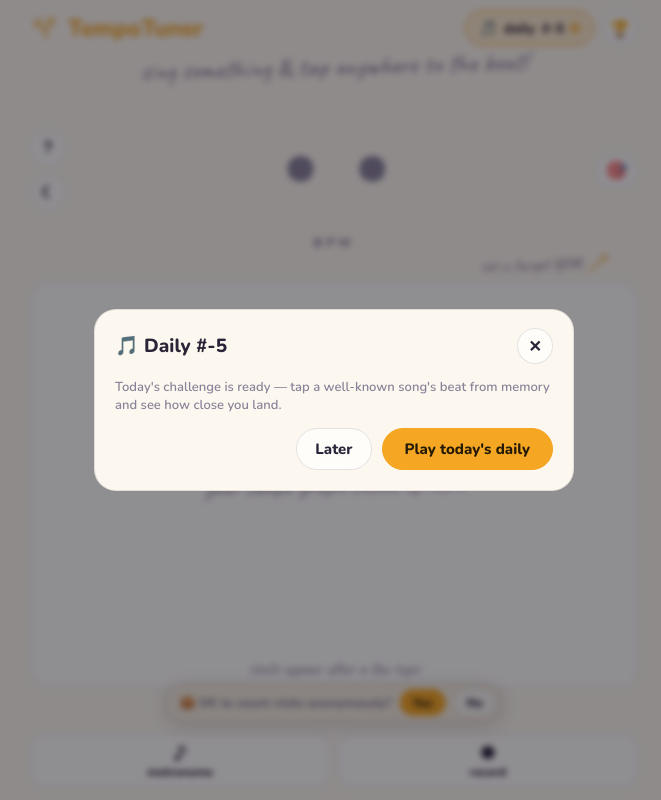
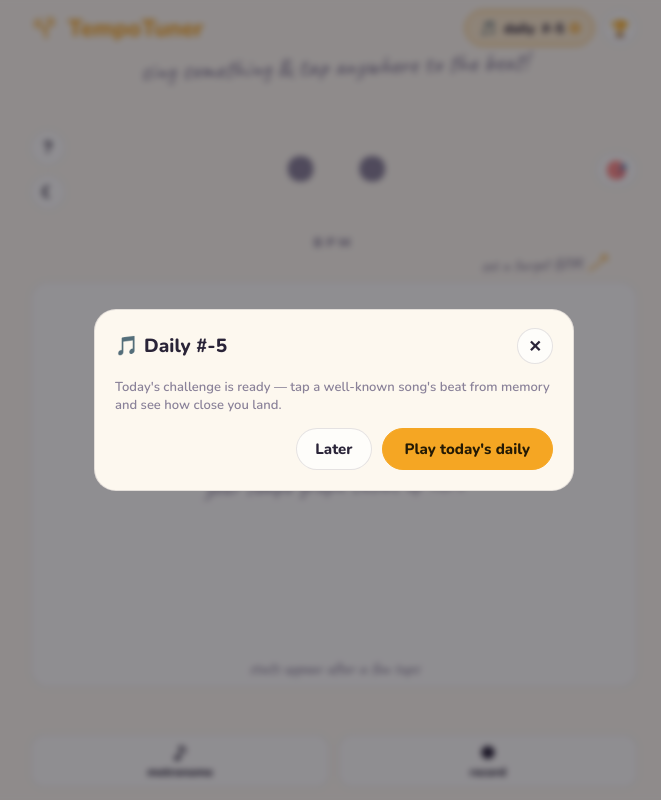
Before and after one commit to sgebb/TempoTuner, a React (Vite) app: page / in a window 1280 px wide. Shown: the whole page, without its empty margins (306-967 px from the left). Built offline with nearby package versions, Linux system fonts and the light colour scheme.

Commit message:
remove google analytics for goatcounter

```diff
--- a/index.html
+++ b/index.html
@@ -88,7 +88,7 @@
                 "name": "Is TempoTuner free and private?",
                 "acceptedAnswer": {
                   "@type": "Answer",
-                  "text": "Yes. TempoTuner is free, runs entirely in your browser, and needs no account. Taps and voice recordings never leave your device. Anonymous visit statistics are collected only if you accept analytics cookies."
+                  "text": "Yes. TempoTuner is free, runs entirely in your browser, and needs no account. Taps and voice recordings never leave your device. Visits are counted anonymously without cookies, so there is no consent banner."
                 }
               }
             ]
@@ -96,6 +96,12 @@
         ]
       }
     </script>
+    <!-- GoatCounter: cookie-free, anonymous visit counting — no consent banner needed -->
+    <script
+      data-goatcounter="https://sgebb.goatcounter.com/count"
+      async
+      src="//gc.zgo.at/count.js"
+    ></script>
   </head>
   <body>
     <div id="root"></div>
@@ -140,10 +146,10 @@
       </p>
       <h2>Privacy</h2>
       <p>
-        Taps and recordings never leave your device. If you accept the cookie question, visits are
-        counted anonymously with Google Analytics — nothing more. If you join the daily
-        leaderboard, your chosen nickname and daily scores are stored on our server (no email, no
-        account); everything else stays local.
+        Taps and recordings never leave your device. Visits are counted anonymously with
+        GoatCounter — no cookies, no personal data, so there is no consent banner. If you join the
+        daily leaderboard, your chosen nickname and daily scores are stored on our server (no
+        email, no account); everything else stays local.
       </p>
     </section>
     <noscript>
--- a/src/App.tsx
+++ b/src/App.tsx
@@ -4,7 +4,6 @@ import { TuningForkMark, ResetArrow } from './components/icons';
 import HelpModal from './components/HelpModal';
 import TargetSheet from './components/TargetSheet';
 import DailyModal, { RunReveal } from './components/DailyModal';
-import ConsentBanner from './components/ConsentBanner';
 import { useMetronome } from './hooks/useMetronome';
 import { useRecorder } from './hooks/useRecorder';
 import { DEMO_BEATS, DEMO_SONG, useDemo } from './hooks/useDemo';
@@ -749,7 +748,6 @@ const App = () => {
         <span key={r.id} className="ripple" style={{ left: r.x, top: r.y }} aria-hidden="true" />
       ))}
 
-      <ConsentBanner />
       {clipPlaying && challenge && (
         <div className="overlay overlay-center" data-no-tap>
           <div className="sheet clip-sheet">
--- a/src/components/ConsentBanner.tsx
+++ /dev/null
@@ -1,36 +0,0 @@
-import { useEffect, useState } from 'react';
-import { Consent, loadAnalytics, readConsent, saveConsent } from '../lib/analytics';
-
-/**
- * Tiny opt-in pill for analytics cookies. GA only ever loads after a "yes" —
- * decline (or no answer) means no cookies at all, so this can stay small:
- * there's nothing to configure and nothing loads by default.
- */
-const ConsentBanner = () => {
-  const [choice, setChoice] = useState<Consent | null>(readConsent);
-
-  useEffect(() => {
-    if (choice === 'granted') loadAnalytics();
-  }, [choice]);
-
-  if (choice !== null) return null;
-
-  const decide = (c: Consent) => {
-    saveConsent(c);
-    setChoice(c);
-  };
-
-  return (
-    <div className="consent" data-no-tap role="dialog" aria-label="Cookie consent">
-      <span className="consent-text">🍪 OK to count visits anonymously?</span>
-      <button className="consent-btn consent-yes" onClick={() => decide('granted')}>
-        Yes
-      </button>
-      <button className="consent-btn" onClick={() => decide('denied')}>
-        No
-      </button>
-    </div>
-  );
-};
-
-export default ConsentBanner;
--- a/src/components/HelpModal.tsx
+++ b/src/components/HelpModal.tsx
@@ -1,11 +1,4 @@
-import { clearConsent } from '../lib/analytics';
-
 type Props = { onClose: () => void };
-
-const changeCookieChoice = () => {
-  clearConsent();
-  window.location.reload();
-};
 
 /**
  * Deliberately short — the long-form descriptive copy lives as hidden static
@@ -40,11 +33,8 @@ const HelpModal = ({ onClose }: Props) => (
         </p>
         <p>
           <strong>Privacy</strong>: Taps and recordings never leave your device. The leaderboard
-          stores only your nickname and scores (no account); analytics only if you said yes to
-          cookies.{' '}
-          <button className="linklike" onClick={changeCookieChoice}>
-            Change cookie choice
-          </button>
+          stores only your nickname and scores (no account). Visits are counted anonymously — no
+          cookies, no tracking.
         </p>
       </div>
     </div>
--- a/src/lib/analytics.ts
+++ /dev/null
@@ -1,50 +0,0 @@
-// Google Analytics, loaded only after the user opts in via the consent pill.
-// Nothing GA-related touches the page until consent is granted, so no cookies
-// are set for users who decline or haven't answered.
-
-export const GA_MEASUREMENT_ID = 'G-W11558S2DR';
-
-export type Consent = 'granted' | 'denied';
-
-const CONSENT_KEY = 'tt-consent';
-
-export function readConsent(): Consent | null {
-  const raw = localStorage.getItem(CONSENT_KEY);
-  return raw === 'granted' || raw === 'denied' ? raw : null;
-}
-
-export function saveConsent(choice: Consent) {
-  localStorage.setItem(CONSENT_KEY, choice);
-}
-
-export function clearConsent() {
-  localStorage.removeItem(CONSENT_KEY);
-}
-
-declare global {
-  interface Window {
-    dataLayer?: unknown[];
-    gtag?: (...args: unknown[]) => void;
-  }
-}
-
-let loaded = false;
-
-export function loadAnalytics() {
-  if (loaded) return;
-  loaded = true;
-
-  window.dataLayer = window.dataLayer || [];
-  window.gtag = function gtag() {
-    // gtag.js requires the real `arguments` object, not a spread array
-    // eslint-disable-next-line prefer-rest-params
-    window.dataLayer!.push(arguments);
-  };
-  window.gtag('js', new Date());
-  window.gtag('config', GA_MEASUREMENT_ID, { anonymize_ip: true });
-
-  const script = document.createElement('script');
-  script.async = true;
-  script.src = `https://www.googletagmanager.com/gtag/js?id=${GA_MEASUREMENT_ID}`;
-  document.head.appendChild(script);
-}
--- a/src/styles.css
+++ b/src/styles.css
@@ -1208,51 +1208,6 @@ body {
   white-space: nowrap;
 }
 
-/* ---------- cookie consent pill ---------- */
-.consent {
-  position: fixed;
-  left: 50%;
-  transform: translateX(-50%);
-  bottom: calc(env(safe-area-inset-bottom, 0px) + 78px);
-  display: flex;
-  align-items: center;
-  gap: 8px;
-  background: var(--bg-soft);
-  border: 1.5px solid var(--border);
-  border-radius: 999px;
-  padding: 5px 6px 5px 14px;
-  font-size: 12.5px;
-  font-weight: 700;
-  color: var(--muted);
-  white-space: nowrap;
-  z-index: 90;
-  box-shadow: 0 4px 18px rgba(10, 8, 18, 0.14);
-  cursor: default;
-  animation: slide-up 0.25s ease-out;
-}
-
-.consent-btn {
-  border-radius: 999px;
-  border: 1.5px solid var(--border);
-  background: var(--card);
-  color: var(--fg);
-  font-family: inherit;
-  font-size: 12.5px;
-  font-weight: 700;
-  padding: 4px 12px;
-  cursor: pointer;
-}
-
-.consent-btn:active {
-  transform: scale(0.94);
-}
-
-.consent-yes {
-  background: var(--accent);
-  border-color: var(--accent);
-  color: #241a05;
-}
-
 .linklike {
   border: none;
   background: none;
```
